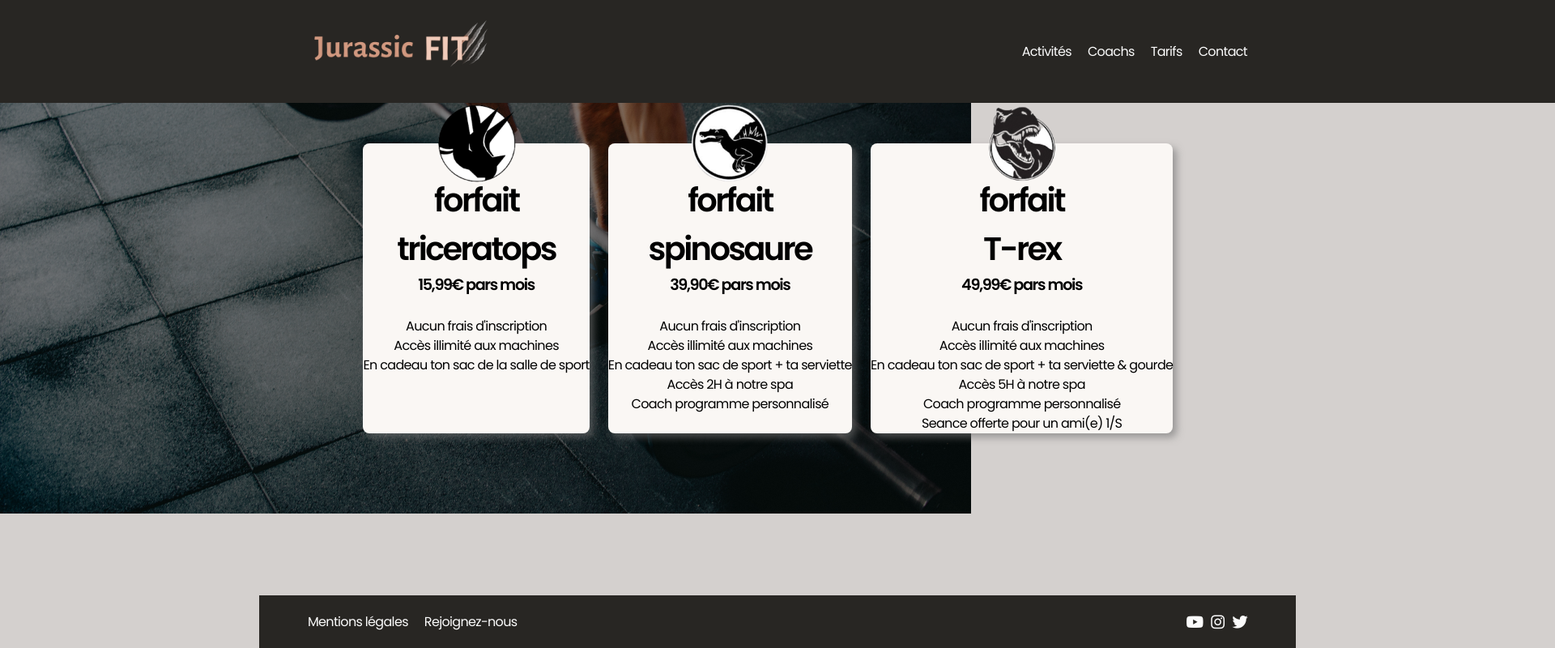
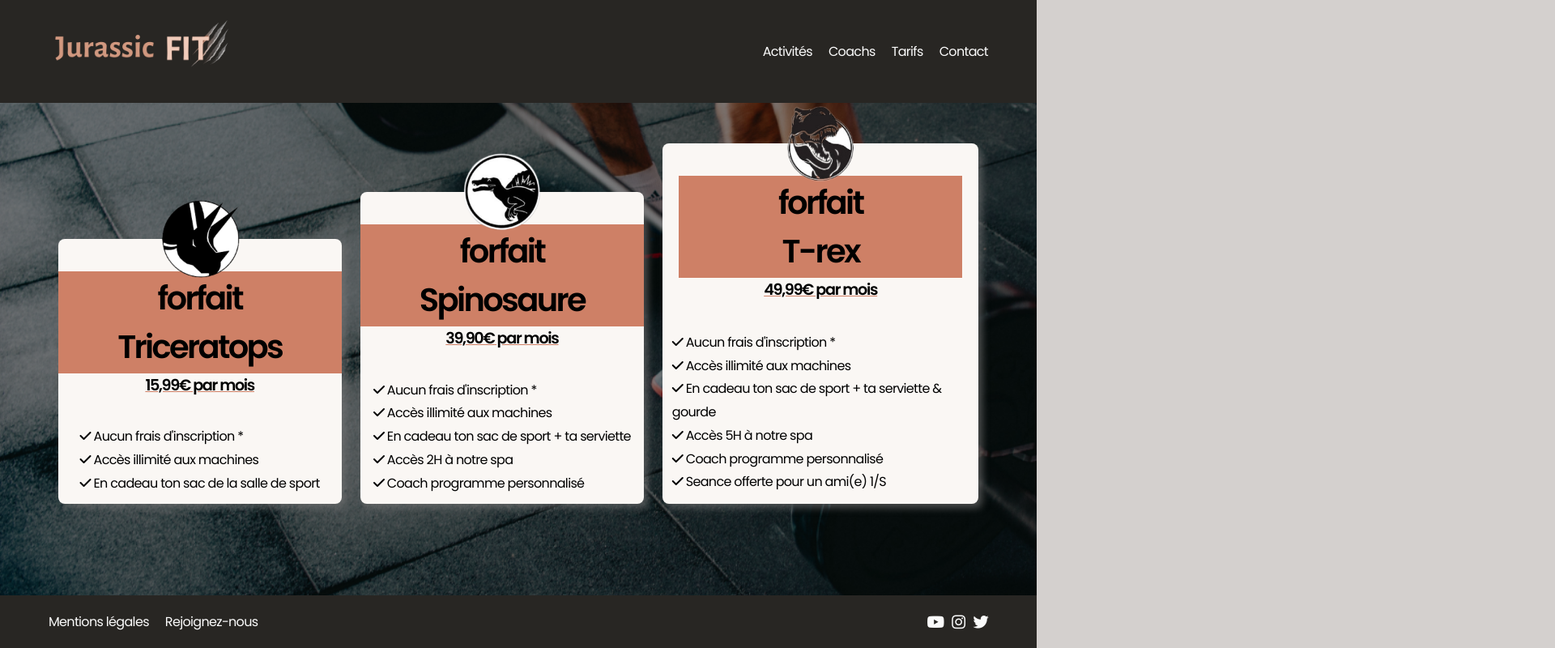
Before and after one commit to MathieuMrt/Salle-de-Sport, a website: page pages/Tarifs/tarifs.html in a window 1280 px wide. Shown: the whole page at 81% size, 1920 px wide, since content can reach past the window. Drawn offline with Linux system fonts and the light colour scheme; a web font is replaced by a local one.

Commit message:
page fini a 80%

```diff
--- a/pages/Tarifs/tarifs.css
+++ b/pages/Tarifs/tarifs.css
@@ -4,14 +4,17 @@
 
 body{
     background-image: url(/assets/Img/Image\ Tarif.png);
-    width: 150%;
-    border-top: 100px;
+    margin: 0;
+    width: auto;
+    height: auto;
+    background-size: cover;
     background-repeat: no-repeat;
 }
 
-.container-1000{
+.container{
         display: flex;
         justify-content: center;
+        align-items: flex-end;
         gap: 2%;
 
 }
@@ -25,6 +28,9 @@ body{
         align-items: center;
         position: relative;
         text-align: center;
+
+
+
 
 }
 
@@ -90,18 +96,25 @@ span{
 }
 
 h2{
+    width: 350PX ;
+    background-color: #ce8066;
+    border: solid #ce80660a ;
+
 
 }
 
 
 h3{
+    text-decoration:underline #CE8066;
     display: flex;
     justify-content: center;
     margin-bottom: 25px;
 }
 
 
-p{
+.text{
+
+    padding: 3%;
     text-align: left;
-    line-height: 150%;
+    line-height: 180%;
 }
--- a/pages/Tarifs/tarifs.html
+++ b/pages/Tarifs/tarifs.html
@@ -34,40 +34,65 @@
     </header>
 
     <div class="container-1000">
+
+      <div class="container">
+
       <div class="card">
         <div class="img"></div>
-        <h2><span> forfait </span> triceratops</h2>
-        <h3>15,99€ pars mois</h3>
-           <p>Aucun frais d'inscription</p>
-           <p>Accès illimité aux machines</p>
-           <p>En cadeau ton sac de la salle de sport </p>
+        <h2><span> forfait </span>Triceratops</h2>
+        <h3>15,99€ par mois</h3>
+        <div class="text">
+           <p><i><i class="fa-solid fa-check"></i>
+          </i>Aucun frais d'inscription *</p>
+           <p><i><i class="fa-solid fa-check"></i>
+          </i>Accès illimité aux machines </p>
+           <p><i><i class="fa-solid fa-check"></i>
+          </i>En cadeau ton sac de la salle de sport  </p>
+      </div>
+    </div>
 
-      </div>
+
       <div class="card">
         <div class="img2"></div>
-        <h2><span> forfait </span>  spinosaure</h2>
-        <h3>39,90€ pars mois </h3>
-           <p>Aucun frais d'inscription</p>
-           <p>Accès illimité aux machines</p>
-           <p>En cadeau ton sac de sport + ta serviette</p>
-           <p>Accès 2H à notre spa</p>
-           <p>Coach programme personnalisé</p>
+        <h2><span> forfait </span>Spinosaure</h2>
+        <h3>39,90€ par mois </h3>
+        <div class="text">
+           <p><i><i class="fa-solid fa-check"></i>
+          </i>Aucun frais d'inscription *</p>
+           <p><i><i class="fa-solid fa-check"></i>
+          </i>Accès illimité aux machines </p>
+           <p><i><i class="fa-solid fa-check"></i>
+          </i>En cadeau ton sac de sport + ta serviette </p>
+           <p><i><i class="fa-solid fa-check"></i>
+          </i>Accès 2H à notre spa </p>
+           <p><i><i class="fa-solid fa-check"></i>
+          </i>Coach programme personnalisé </p>
       </div>
+    </div>
 
       <div class="card">
         <div class="img3"></div>
         <h2><span> forfait </span> <div class="trex"> T-rex</h2>
-        <h3>49,99€ pars mois</h3>
-          <p>Aucun frais d'inscription</p>
-          <p>Accès illimité aux machines</p>
-          <p>En cadeau ton sac de sport + ta serviette & gourde</p>
-          <p>Accès 5H à notre spa</p>
-          <p>Coach programme personnalisé</p>
-          <p>Seance offerte pour un ami(e)
-          1/S</p>
+        <h3>49,99€ par mois</h3>
+        <div class="text">
+          <p><i><i class="fa-solid fa-check"></i>
+          </i>Aucun frais d'inscription *</p>
+
+          <p><i><i class="fa-solid fa-check"></i>
+          </i>Accès illimité aux machines </p>
+          <p><i><i class="fa-solid fa-check"></i>
+          </i>En cadeau ton sac de sport + ta serviette & gourde </p>
+          <p><i><i class="fa-solid fa-check"></i>
+          </i>Accès 5H à notre spa </p>
+          <p><i><i class="fa-solid fa-check"></i>
+          </i>Coach programme personnalisé </p>
+          <p><i><i class="fa-solid fa-check"></i>
+          </i>Seance offerte pour un ami(e)
+          1/S </p>
       </div>
-      <div><!-- votre code ici --></div>
-
+    </div>
+  </div>
+</div>
 
 
 
```
